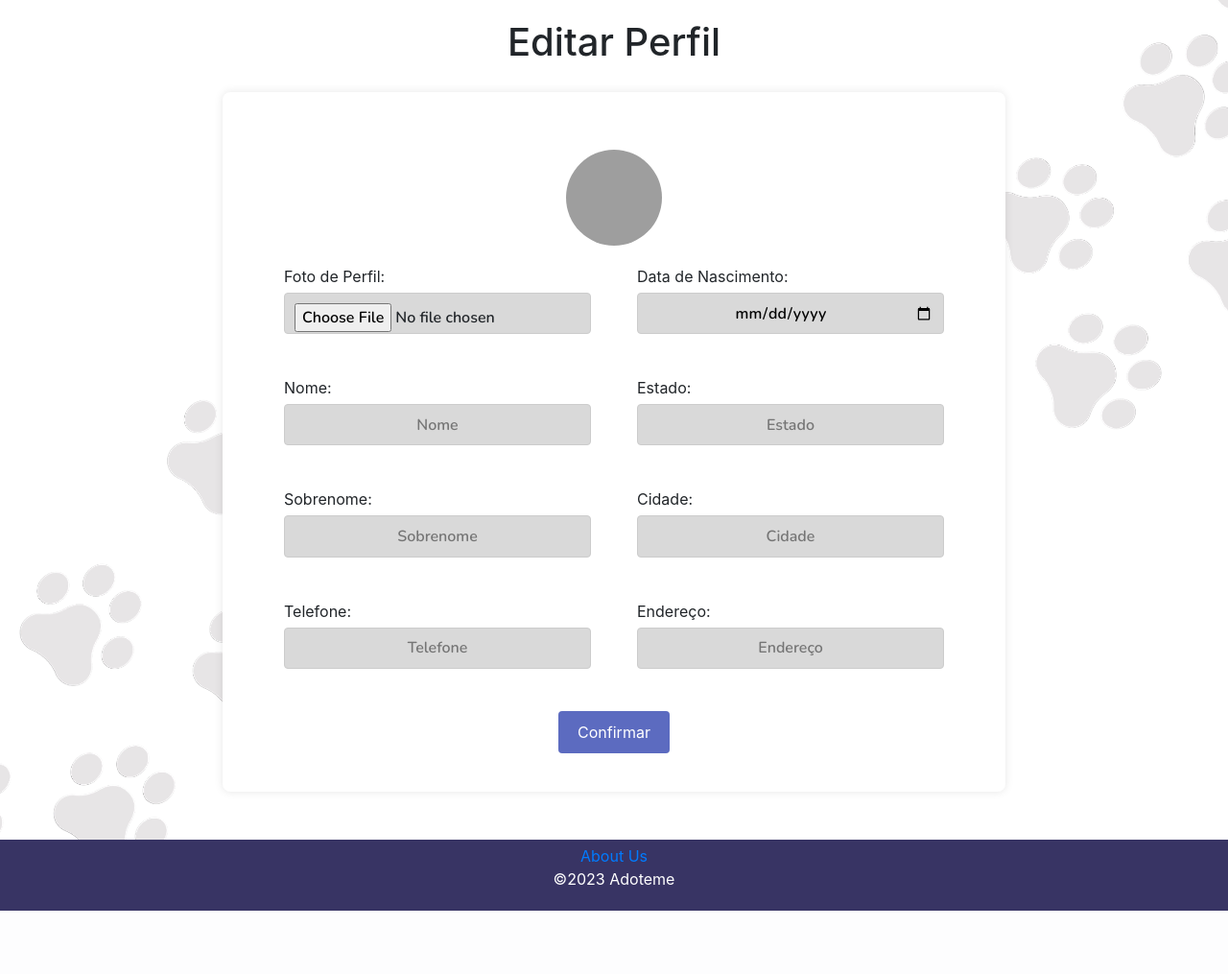
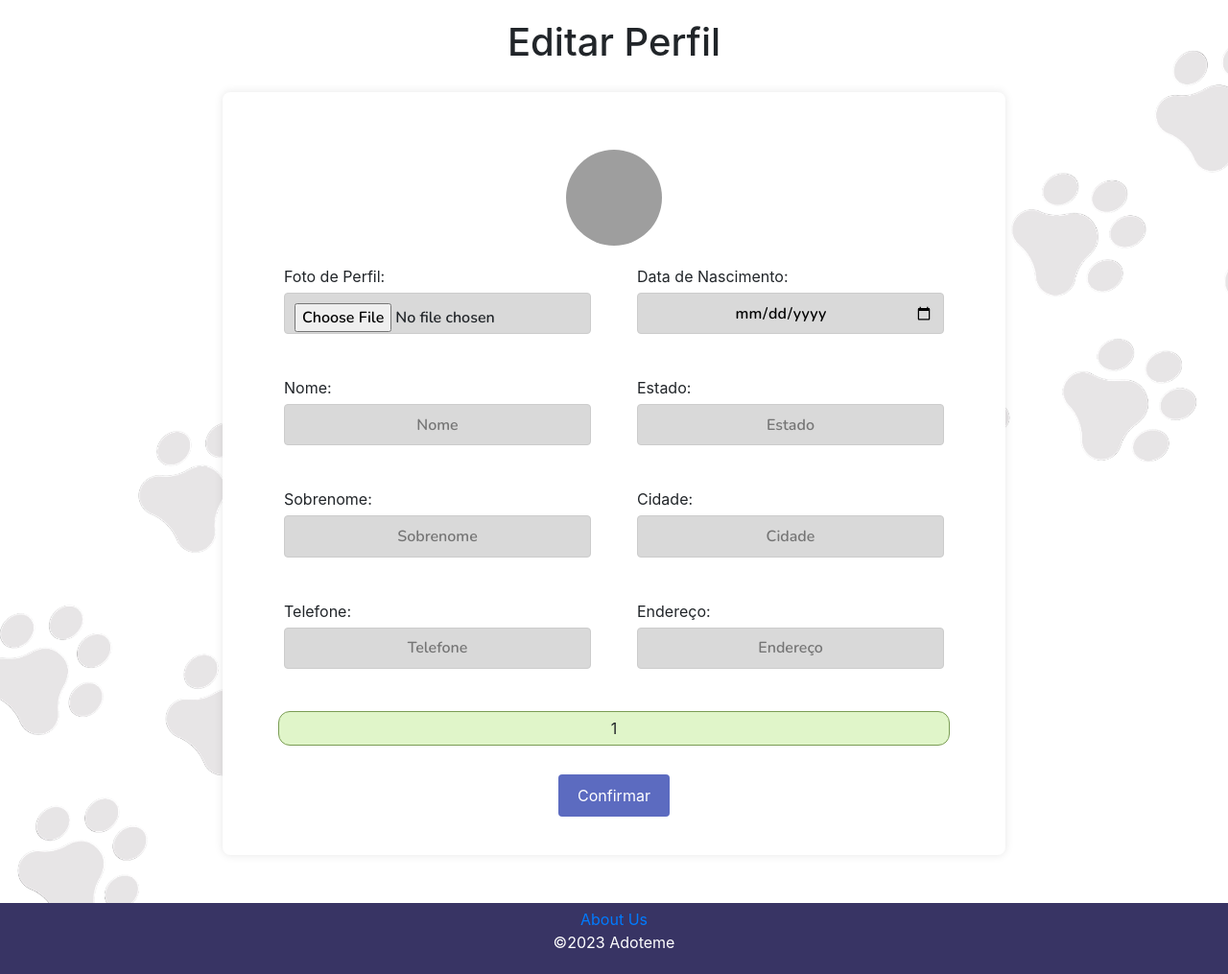
Before and after one commit to Kal-il/ES-2023_2-Adoteme, a PHP site: the page made by src/view/pages/EditarPerfil.php in a window 1280 px wide. Shown: the part 85-1100 px from the top of the page at 96% size. Before the commit the page ends 1034 px from the top, so only its background shows below. Run offline with PHP 8.4, Linux system fonts and the light colour scheme; the template is opened without the code that fills it, so the values that code supplies are empty; the visitor is signed in with stand-in values (Sample User, id 1); some libraries are stand-ins or nearby versions; grey boxes are pictures that could not be loaded.

Commit message:
feat: adicionando mensagem de sucesso de edição de perfil

```diff
--- a/src/controller/UsuarioController.php
+++ b/src/controller/UsuarioController.php
@@ -8,6 +8,7 @@ class UsuarioController extends Controller {
 	}
 
 	public static function editar_perfil() {
+		session_start();
 		if($_SERVER['REQUEST_METHOD'] == "POST") {
 			include 'JWTController.php';
 
@@ -39,6 +40,7 @@ class UsuarioController extends Controller {
 			if(!$resultado) {
 				echo 'Erro na atualização de dados do usuário';
 			} else {
+				$_SESSION['sucesso'] = "Perfil editado com sucesso";
 				header("Location: /usuario/editar");
 			}
 		}
@@ -50,8 +52,6 @@ class UsuarioController extends Controller {
 		$usuario = new UsuarioController();
 		$usuario = $usuario->user_model->GetUserByID($usuario->connection, $user_id);
 
-		var_dump($usuario);
-
 		include $_SERVER['DOCUMENT_ROOT'] . '/src/view/pages/EditarPerfil.php';
 	}
 }
--- a/src/view/css/EditarPerfil.css
+++ b/src/view/css/EditarPerfil.css
@@ -46,6 +46,7 @@ h1 {
     border: none;
     border-radius: 4px;
     padding: 10px 20px;
+	margin-top: 30px;
     cursor: pointer;
 }
 
@@ -85,5 +86,18 @@ h1 {
 .form-profile-container {
 	display: flex;
 	width: 100vw;
+}
 
+.form-success-message-container {
+	display: flex;
+	justify-content: center;
+	align-items: center;
+	width: 95%;
+	background-color: #e0f5c9;
+	border: 1px solid #7a9c54;
+	border-radius: 12px;
 }
+
+.form-success-message {
+	margin-block: 5px;
+}
--- a/src/view/pages/EditarPerfil.php
+++ b/src/view/pages/EditarPerfil.php
@@ -23,6 +23,8 @@
 	<div class="form-profile-container">
 
 			<form class="form" action="/usuario/editar/process" method="POST" enctype="multipart/form-data">
+
+
 
 				<?php
 				if($usuario['foto'] == null) {
@@ -74,6 +76,17 @@
 
 				</div>
 
+				<?php
+					session_start();
+					if (isset($_SESSION['sucesso'])) {
+						echo '
+						<div class="form-success-message-container">
+							<p class="form-success-message"> ' .  $_SESSION['sucesso'] . ' </p>
+						</div>';
+						unset($_SESSION['sucesso']);
+					}
+				?>
+
 				<input class="submit" type="submit" value="Confirmar">
 			</form>
 	</div>
```
